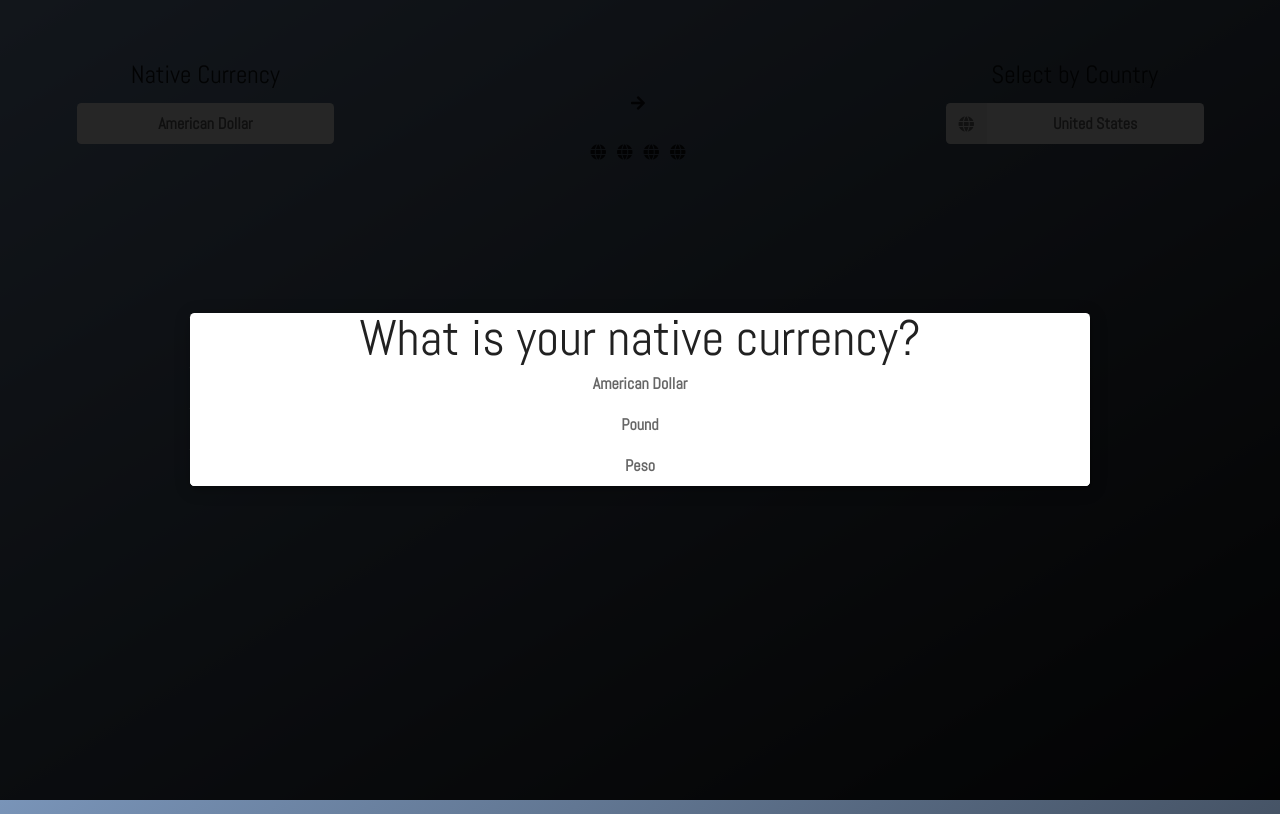
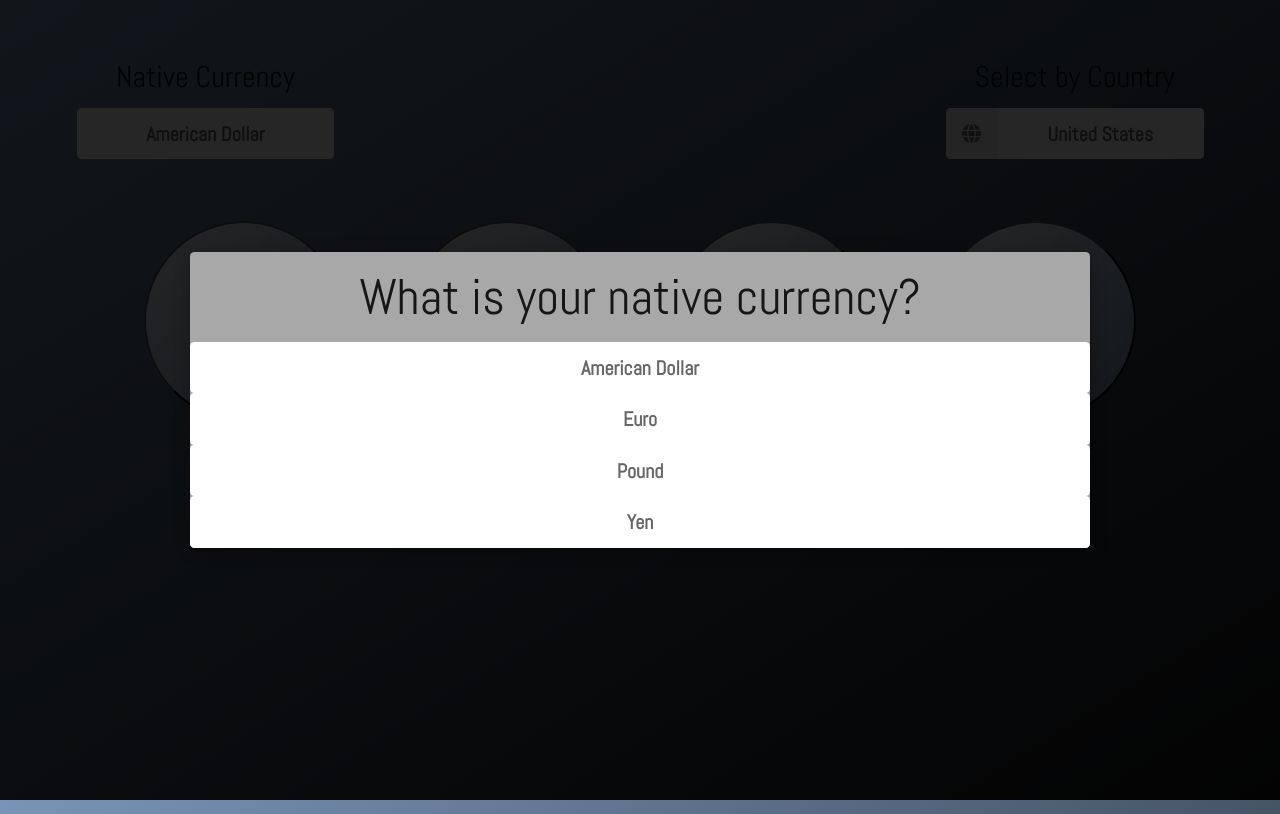
Before and after one commit to Jwhitemocha/TheASquad, a plain HTML site: page index.html in a window 1280 px wide. Drawn offline with nearby package versions, Linux system fonts and the light colour scheme.

Commit message:
Created large icon buttons, shifted starter currency, tagged all buttons with ID's and classes accordingly

```diff
--- a/assets/style.css
+++ b/assets/style.css
@@ -7,15 +7,14 @@ h1 {
   font-size: 50px;
   text-align: center;
   font-family: 'Abel', sans-serif;
-  padding: 0;
-  margin: 0;
+  padding: 20px;
 }
 
 h2 {
   font-family: 'Abel', sans-serif;
   font-weight: lighter;
   text-align: center;
-  font-size: 25px;
+  font-size: 30px;
 }
 
 #icons {
@@ -25,6 +24,7 @@ h2 {
 
 .ui.button {
   font-family: 'Abel', sans-serif;
+  font-size: 20px;
   display: flex;
   justify-content: center;
   margin: 0;
@@ -39,3 +39,18 @@ h2 {
   display: flex;
   justify-content: center;
 }
+
+.ui.modal {
+  background-color: rgb(168, 168, 168);
+}
+
+.currencyIcon {
+  border-radius: 100px;
+  height: 200px;
+  width: 200px;
+  font-size: 150px;
+  font-family: 'Abel', sans-serif;
+  margin: 30px;
+  background-image: linear-gradient(to bottom right, rgb(255, 255, 255),  rgb(121, 148, 184));
+  outline: none;
+}
--- a/index.html
+++ b/index.html
@@ -9,13 +9,10 @@
   <script src="https://code.jquery.com/jquery-3.1.1.min.js" crossorigin="anonymous"></script>
   <link rel="stylesheet" href="https://cdn.jsdelivr.net/npm/semantic-ui@2.4.2/dist/semantic.min.css">
   <script src="https://cdn.jsdelivr.net/npm/semantic-ui@2.4.2/dist/semantic.min.js"></script>
-
   <!-- Reset file that erases all different browser default HTML -->
   <link rel="stylesheet" href="assets/reset.css">
-
   <!-- Google Font -->
   <link href="https://fonts.googleapis.com/css?family=Abel&display=swap" rel="stylesheet">
-
   <!-- Linking CSS file to this HTML -->
   <link rel="stylesheet" href="assets/style.css">
 
@@ -30,8 +27,9 @@
 
     <!-- Buttons to choose native currency in initial modal -->
     <div id="nativeCurrencyUSDollar" class="ui button">American Dollar</div>
+    <div id="nativeCurrencyEuro" class="ui button">Euro</div>
     <div id="nativeCurrencyPound" class="ui button">Pound</div>
-    <div id="nativeCurrencyPeso" class="ui button">Peso</div>
+    <div id="nativeCurrencyYen" class="ui button">Yen</div>
 
   </div>
 
@@ -55,7 +53,7 @@
       <!-- COlumn that houses space between primary currency buttons, as well as a potential arrow icon -->
       <div class="eight wide column">
         <div class="arrowIcon">
-          <i class="arrow right icon"></i>
+
         </div>
       </div>
 
@@ -68,8 +66,9 @@
           <span class="text">United States</span>
           <div class="menu">
             <div id="convertedCurrencyUSDollar" class="item">United States</div>
+            <div id="convertedCurrencyEuro" class="item">France</div>
             <div id="convertedCurrencyPound" class="item">England</div>
-            <div id="convertedCurrencyPeso" class="item">Mexico</div>
+            <div id="convertedCurrencyYen" class="item">Japan</div>
           </div>
         </div>
       </div>
@@ -81,10 +80,11 @@
     <!-- Column that houses the large converted currency icon buttons, upon clicking these should prompt the secondary modal -->
     <div class="sixteen wide column">
       <div id="icons">
-        <i class="world icon"></i>
-        <i class="world icon"></i>
-        <i class="world icon"></i>
-        <i class="world icon"></i>
+        <br><br>
+        <button class="currencyIcon">$</button>
+        <button class="currencyIcon">€</button>
+        <button class="currencyIcon">£</button>
+        <button class="currencyIcon">¥</button>
       </div>
     </div>
 
```
